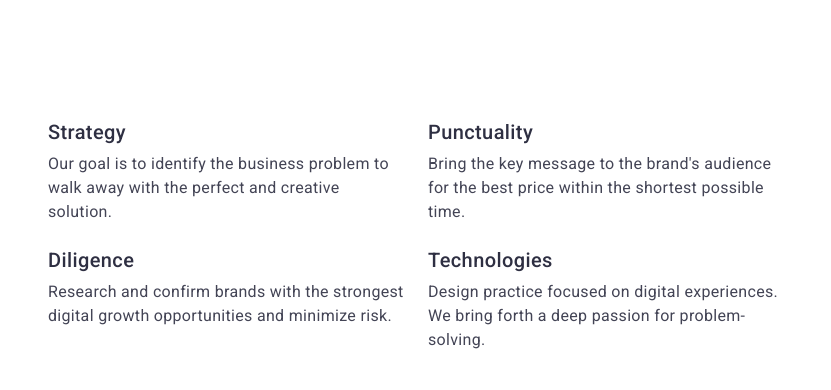
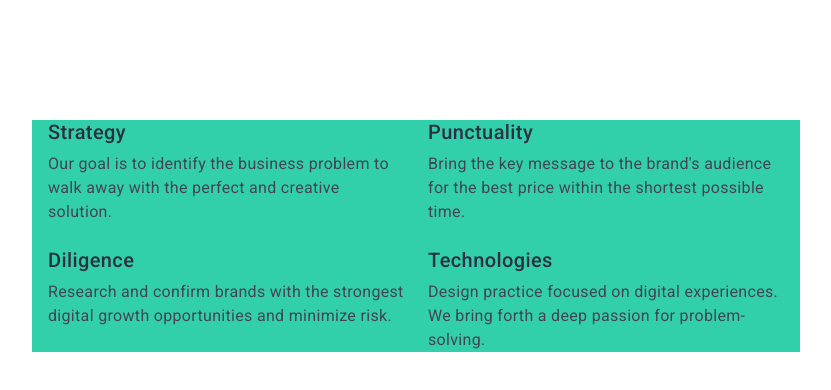
Before and after one commit to IevgenGrebennikov/goit-markup-hw-06, a plain HTML site: page index.html in a window 1280 px wide. Shown: the whole page, without its empty margins (224-1055 px from the left). Drawn offline with nearby package versions, Linux system fonts and the light colour scheme.

Commit message:
Update styles.css

```diff
--- a/css/styles.css
+++ b/css/styles.css
@@ -731,9 +731,13 @@ color: #2E2F42;
 /* медиа  */
 
 @media screen and (min-width: 768px){
-  .container {max-width: 768px;}
-  .qualities-item{width: calc((100% - 24px) / 2);}
+  .container {
+    max-width: 768px;
+    background-color: #31d0aa;
+  }
+
   .qualities-list {
     gap: 24px;}
+    .qualities-item{width: calc((100% - 24px) / 2);}
 
 }
```
